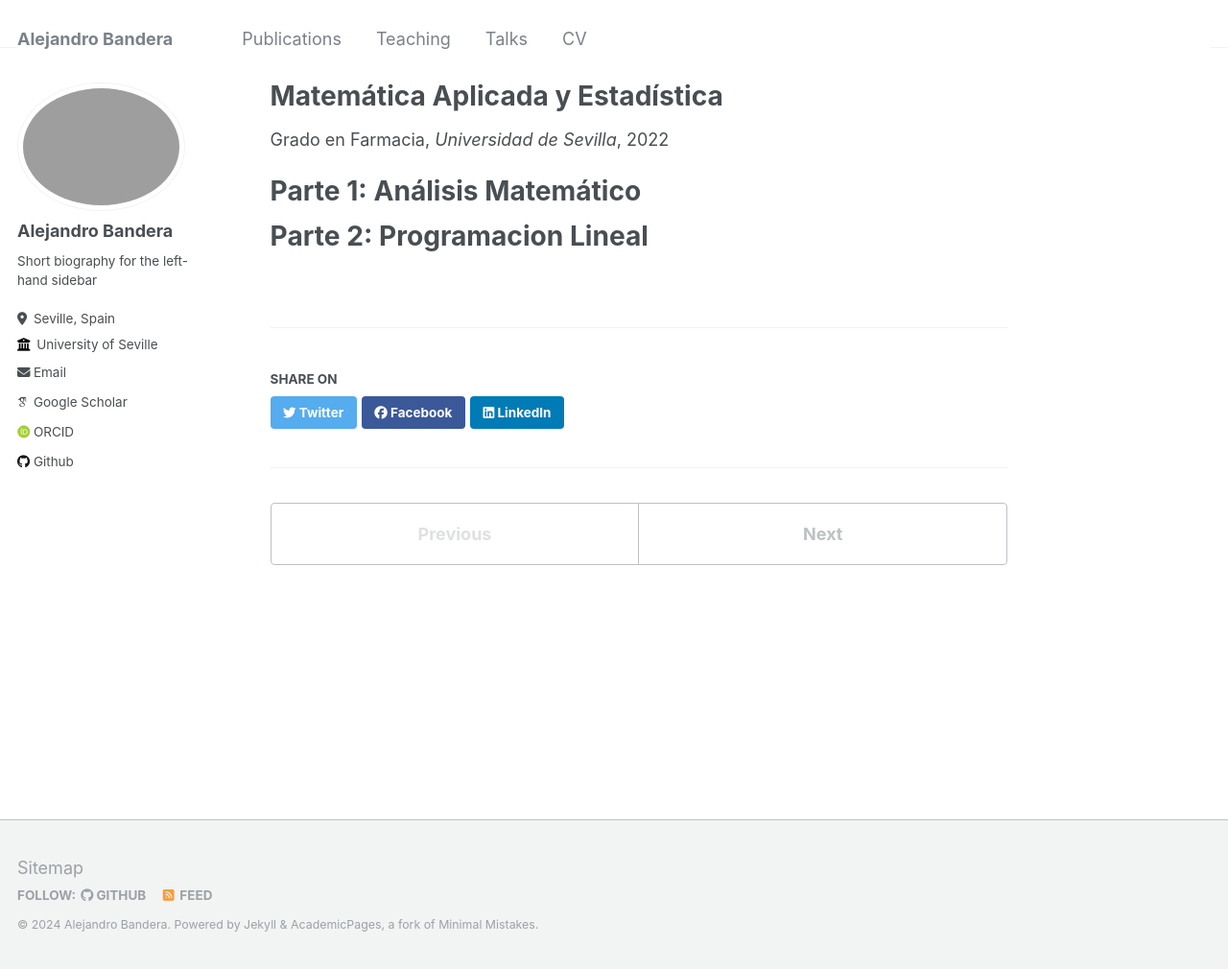
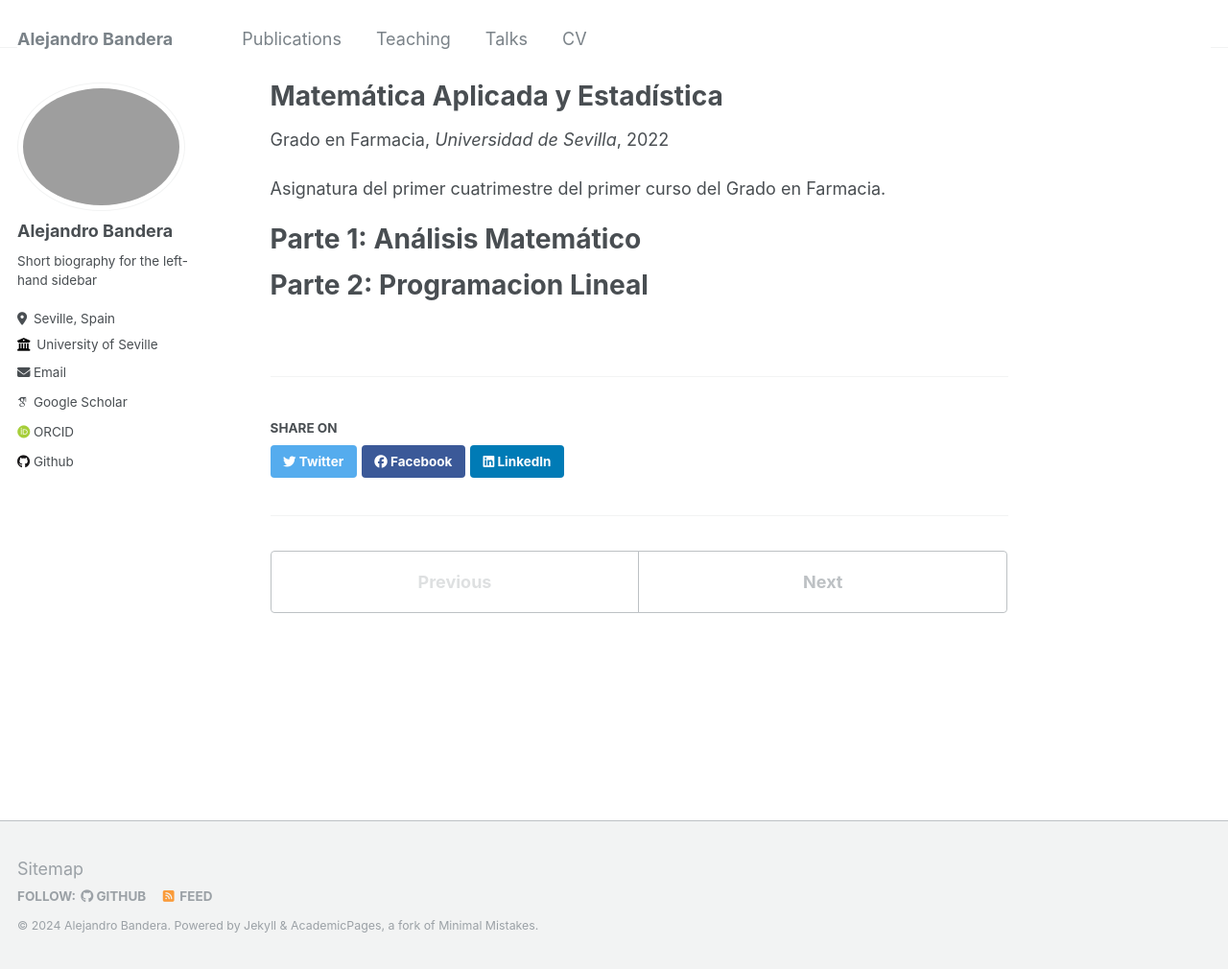
Before and after one commit to abanderam/abandera.github.io, a Jekyll site: the page built from _teaching/MAE.md, in a window 1280 px wide and 1010 px high. Shown: the whole window at 96% size. Built offline with Jekyll 4.4.1, drawn with Linux system fonts in a browser that asks for light colours; some web fonts are replaced.

Commit message:
Update MAE.md

```diff
--- a/_teaching/MAE.md
+++ b/_teaching/MAE.md
@@ -8,6 +8,8 @@ date: 2022-01-01
 location: "Sevilla, España"
 ---
 
+Asignatura del primer cuatrimestre del primer curso del Grado en Farmacia.
+
 Parte 1: Análisis Matemático
 ======
 
```
